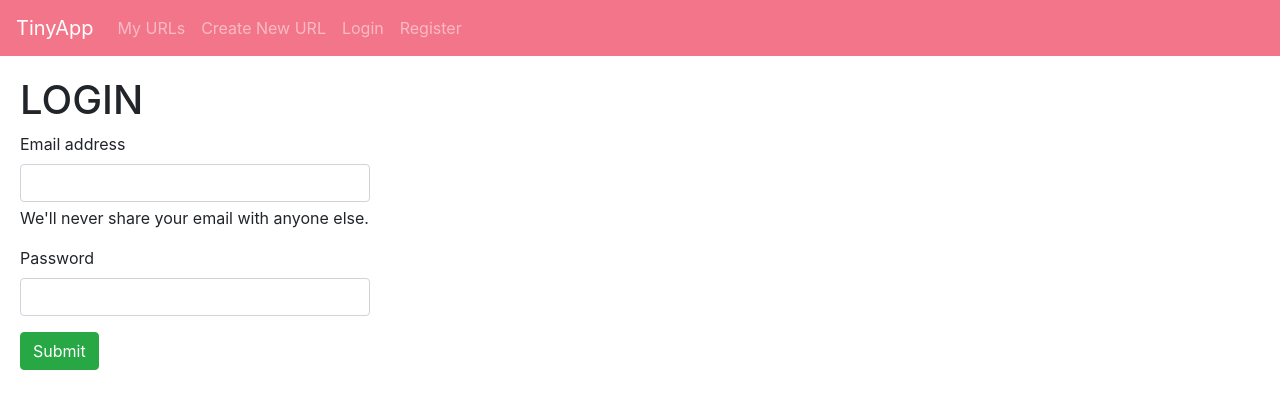
After one commit to Anag16/tinyApp, a Node server app: template views/login.ejs in a window 1280 px wide. The commit adds this page. Shown: the top 409 px of the page. Run offline with Node 20, Linux system fonts and the light colour scheme; the template is opened without the code that fills it, so the values that code supplies are empty; some libraries are stand-ins or nearby versions.

Commit message:
Login page

```diff
--- a/express_server.js
+++ b/express_server.js
@@ -9,6 +9,20 @@ const urlDatabase = {
   "b2xVn2": "http://www.lighthouselabs.ca",
   "9sm5xK": "http://www.google.com"
 };
+
+const users = {
+  "userRandomID": {
+    id: "userRandomID",
+    email: "user@example.com",
+    password: "purple-monkey-dinosaur"
+  },
+ "user2RandomID": {
+    id: "user2RandomID",
+    email: "user2@example.com",
+    password: "dishwasher-funk"
+  }
+}
+
 const bodyParser = require("body-parser");
 app.use(bodyParser.urlencoded({extended: true}));
 var cookieParser = require('cookie-parser')
@@ -32,12 +46,12 @@ app.get("/hello", (req, res) => {
 app.get("/urls",(req, res) => {
   const templateVars ={
     urls: urlDatabase ,
-  username: req.cookies["username"],
+    user: findUserObject(req.cookies["user_id"]),
 };
   res.render("urls_index", templateVars);
 });
 app.get("/urls/new", (req, res) => {
-  const templateVars = {username: req.cookies["username"]}
+  const templateVars = {user: findUserObject(req.cookies["user_id"])}
   res.render("urls_new", templateVars);
 });
 app.get("/u/:shortURL", (req, res) => {
@@ -48,16 +62,13 @@ const longURL =  urlDatabase[req.params.shortURL];
 app.get("/urls/:shortURL",(req, res) => {
   if(urlDatabase[req.params.shortURL]){
   const longURL = urlDatabase[req.params.shortURL];
-  const templateVars = {shortURL: req.params.shortURL, longURL: longURL, username: req.cookies["username"]};
+  const templateVars = {shortURL: req.params.shortURL, longURL: longURL, user: findUserObject(req.cookies["user_id"])};
   res.render("urls_show", templateVars);
   }
   else{
     res.redirect("/urls");
   }
 });
-function generateRandomString(number) {
-  return randomstring.generate(number);
-  }
 
 app.post("/urls", (req, res) => {
   console.log(req.body);  // Log the POST request body to the console
@@ -84,12 +95,108 @@ app.get("/urls/:shortURL/edit", (req, res) => {
   res.redirect("/urls/:shortURL");
 });
 
+app.get("/login", (req, res) => {
+  const templateVars = {user: findUserObject(req.cookies["user_id"])}
+  res.render('login', templateVars);
+});
+
 app.post("/login", (req, res) => {
-  res.cookie("username",req.body.username)
+  if (req.body.email.length === 0 || req.body.password.length === 0){
+    const templateVars = {user: ''};
+    res.status(400);
+    res.send('Incomplete information');
+    // res.render("register", templateVars);
+  }
+  else if(isEmailAvailable(req.body.email)){
+    const templateVars = {user: ''};
+    res.status(403);
+    res.send('There is no account associated with that email');
+  } else if (!isPasswordValid(req.body.email, req.body.password)){
+    const templateVars = {user: ''};
+    res.status(403);
+    res.send('Invalid password');
+  }
+  else{
+      let userID = isPasswordValid(req.body.email, req.body.password);
+      res.cookie("user_id",userID);
+      res.redirect("/urls");
+  }
+});
+
+app.post("/logout", (req, res) => {
+  res.clearCookie("user_id");
   res.redirect("/urls");
 });
 
-app.post("/logout", (req, res) => {
-  res.clearCookie("username")
+app.get("/register",(req, res) =>{
+  const templateVars = {user: findUserObject(req.cookies["user_id"])}
+  res.render("register", templateVars);
+});
+
+app.post("/register",(req, res) =>{
+  let randomUserId = generateRandomString(8);
+  // req.body.email comes from the form field called email in register.ejs
+  // req.body.password comes from the form field called password in register.ejs
+  if (req.body.email.length === 0 || req.body.password.length === 0){
+    const templateVars = {user: ''};
+    res.status(400);
+    res.send('Incomplete information');
+    // res.render("register", templateVars);
+  }
+  else if(isEmailAvailable(req.body.email)){
+  let newUser = {id: randomUserId, email: req.body.email, password: req.body.password}
+  users[randomUserId] = newUser;
+  res.cookie("user_id", randomUserId);
+  console.log(users);
+  console.log(req.cookies["user_id"]);
   res.redirect("/urls");
-});
+  }
+  else{
+    //Email taken
+    res.status(400);
+    res.send('Email already taken');
+  }
+})
+
+
+
+
+
+// ############# FUNCTIONS ###############
+function generateRandomString(number) {
+  return randomstring.generate(number);
+}
+
+let findUserObject = function(id){
+  console.log('Looking for ' + id);
+  if(users[id]){
+    console.log('Found user');
+    return users[id];
+  }
+}
+
+let isEmailAvailable = function (email){
+  for (let userId in users){
+    if (users[userId].email === email){
+      console.log('Email already taken');
+      return false;
+    }
+  }
+  return true;
+}
+
+let isPasswordValid = function(email, password){
+  for (let userId in users){
+    if (users[userId].email === email){
+      if (users[userId].password === password){
+        console.log('Valid password');
+        return users[userId].id; //Returning the id also works as returning true.
+      }
+      else{
+        console.log('Invalid password');
+        return false;
+      }
+  }
+}
+return false;
+}
--- /dev/null
+++ b/views/login.ejs
@@ -0,0 +1,30 @@
+<!DOCTYPE html>
+<html lang="en">
+<head>
+  <!-- Bootstrap CSS -->
+  <link rel="stylesheet" href="https://stackpath.bootstrapcdn.com/bootstrap/4.2.1/css/bootstrap.min.css" integrity="sha384-GJzZqFGwb1QTTN6wy59ffF1BuGJpLSa9DkKMp0DgiMDm4iYMj70gZWKYbI706tWS" crossorigin="anonymous">
+  <title>URL - TinyApp Example</title>
+</head>
+<header>
+  <%- include('partials/_header') %>
+</header>
+
+
+<form  action="/login" method="POST" style="width: 100%;max-width: 350px;margin: 20px;">
+  <h1>LOGIN</h1>
+  <div class="mb-3">
+    <label for="email" class="form-label">Email address</label>
+    <input type="email" class="form-control" id="email" name="email" aria-describedby="emailHelp">
+    <div id="emailHelp" class="form-text">We'll never share your email with anyone else.</div>
+  </div>
+  <div class="mb-3">
+    <label for="password" class="form-label">Password</label>
+    <input type="password" class="form-control" id="password" name="password">
+  </div>
+  <button type="submit" class="btn btn-success">Submit</button>
+</form>
+
+
+<body>
+</body>
+</html>
--- a/views/partials/_header.ejs
+++ b/views/partials/_header.ejs
@@ -8,21 +8,18 @@
       <div class="navbar-nav">
         <a class="nav-item nav-link" href="/urls">My URLs</a>
         <a class="nav-item nav-link" href="/urls/new">Create New URL</a>
+        <% if(user){ %>
+          <form class="form-inline" action="/logout" method="POST" style="text-align: right;">
+            <a class="nav-item nav-link" href="/urls">Logged in as: <%= user.email %></a>
+              <button type="submit" class="btn btn-primary">Logout</button>
+            </div>
+          </form>
+        <% } else { %>
+          <a class="nav-item nav-link" href="/login">Login</a>
+          <a class="nav-item nav-link" href="/register">Register</a>
+        <% } %>
       </div>
     </div>
-    <% if(username){ %>
-      <form class="form-inline" action="/logout" method="POST" style="text-align: right;">
-        <a class="nav-item nav-link" href="/urls">Logged in as: <%= username %></a>
-          <button type="submit" class="btn btn-primary">Logout</button>
-        </div>
-      </form>
-    <% } else { %>
-      <form class="form-inline" action="/login" method="POST" style="text-align: right;">
-        <div class="form-group mb-2";>
-          <input class="form-control" type="text" name="username" placeholder="username";>
-          <button type="submit" class="btn btn-primary">Login</button>
-        </div>
-      </form>
-    <% } %>
+
   </nav>
 </header>
```
Also changed, not shown: views/register.ejs (added, +29 -0 lines).
